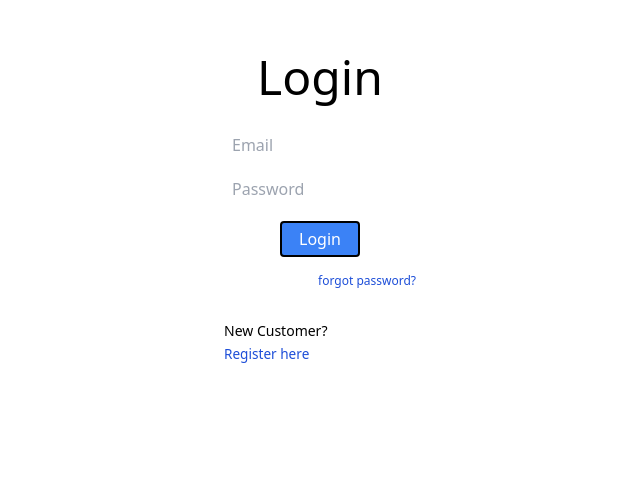
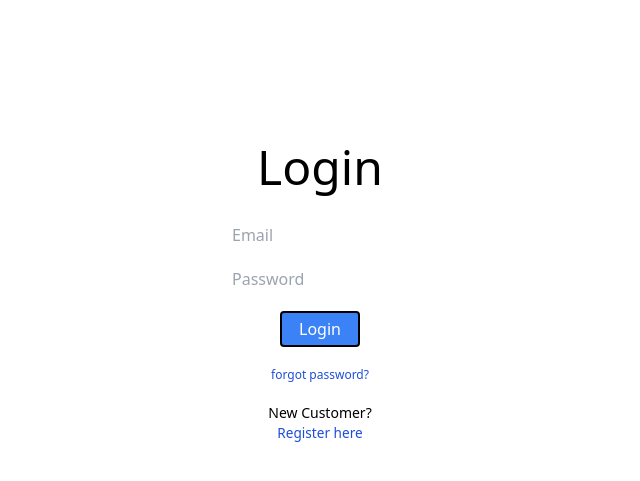
Before and after one commit to Skysparko/sparko-ecom, a React (Vite) app in the folder client/: page /login in a window 1280 px wide. Shown: the part 107-588 px from the top of the page, without its empty margins (320-960 px from the left). Built offline with nearby package versions, Linux system fonts and the light colour scheme.

Commit message:
Authentication-test ui updated

```diff
--- a/client/src/components/Login.tsx
+++ b/client/src/components/Login.tsx
@@ -3,9 +3,9 @@ import { Link } from "react-router-dom";
 
 export default function Login() {
   return (
-    <div className="m-auto w-48 ">
-      <h1 className="mt-40 mb-8 text-center text-5xl font-medium">Login</h1>
-      <form method="post" className="m-auto flex w-48 flex-col gap-5">
+    <div className="  flex h-[100vh] flex-col items-center justify-center">
+      <h1 className=" text-center text-5xl font-medium">Login</h1>
+      <form method="post" className="mt-8 mb-5 flex w-48 flex-col gap-5">
         <input type="email" name="email" placeholder="Email" className="px-2" />
         <input
           type="password"
@@ -21,12 +21,12 @@ export default function Login() {
           Login
         </button>
       </form>
-      <h3 className="mt-4  cursor-pointer text-right text-xs text-blue-700">
+      <h3 className=" cursor-pointer text-right text-xs text-blue-700">
         forgot password?
       </h3>
 
-      <h4 className="mt-8 text-sm">New Customer?</h4>
-      <Link to="/register" className="text-[0.85rem] text-blue-700">
+      <h4 className="mt-5 text-sm">New Customer?</h4>
+      <Link to="/register" className="  text-[0.85rem] text-blue-700">
         Register here
       </Link>
     </div>
--- a/client/src/components/Register.tsx
+++ b/client/src/components/Register.tsx
@@ -3,9 +3,9 @@ import { Link } from "react-router-dom";
 
 export default function Register() {
   return (
-    <div className="m-auto w-48 ">
-      <h1 className="mt-40 mb-8 text-center text-5xl font-medium">Register</h1>
-      <form method="post" className="m-auto flex w-48 flex-col gap-5">
+    <div className="m-auto flex h-[100vh] flex-col items-center justify-center">
+      <h1 className="mb-8 text-center text-5xl font-medium">Register</h1>
+      <form method="post" className=" flex w-48 flex-col gap-5">
         <input type="text" name="name" placeholder="Name" className="px-2" />
         <input type="email" name="email" placeholder="Email" className="px-2" />
         <input
@@ -17,7 +17,7 @@ export default function Register() {
 
         <button
           type="submit"
-          className="m-auto w-24 rounded border-2 border-black bg-blue-500 py-1 px-3 text-white"
+          className=" m-auto w-24 rounded border-2 border-black bg-blue-500 py-1 px-3 text-white"
         >
           Register
         </button>
--- a/client/src/pages/Home.tsx
+++ b/client/src/pages/Home.tsx
@@ -3,7 +3,7 @@ import { Link } from "react-router-dom";
 
 export default function Home() {
   return (
-    <div className="py-[100%] text-center ">
+    <div className="flex h-[100vh] items-center justify-center text-center ">
       <Link
         to="/login"
         className="rounded border-2 border-black bg-blue-500 py-1 px-3 text-2xl  text-white"
```
